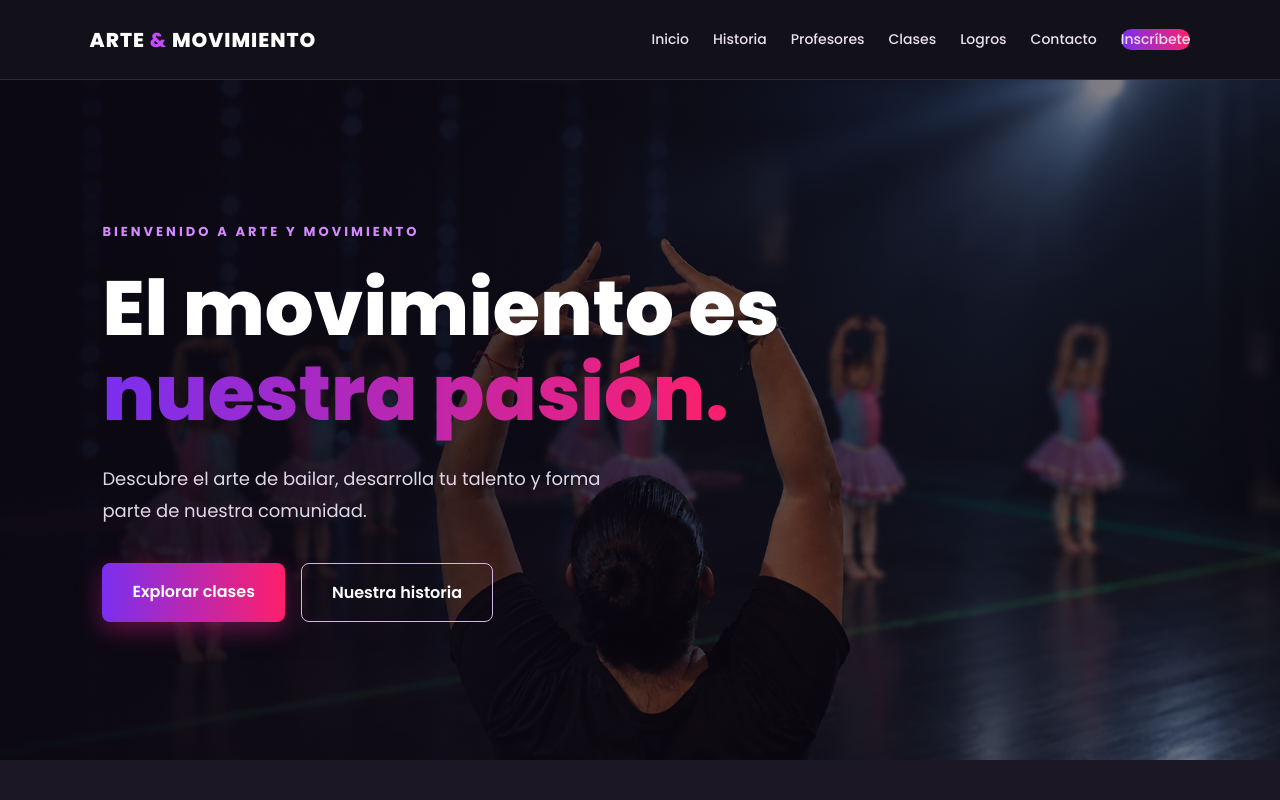
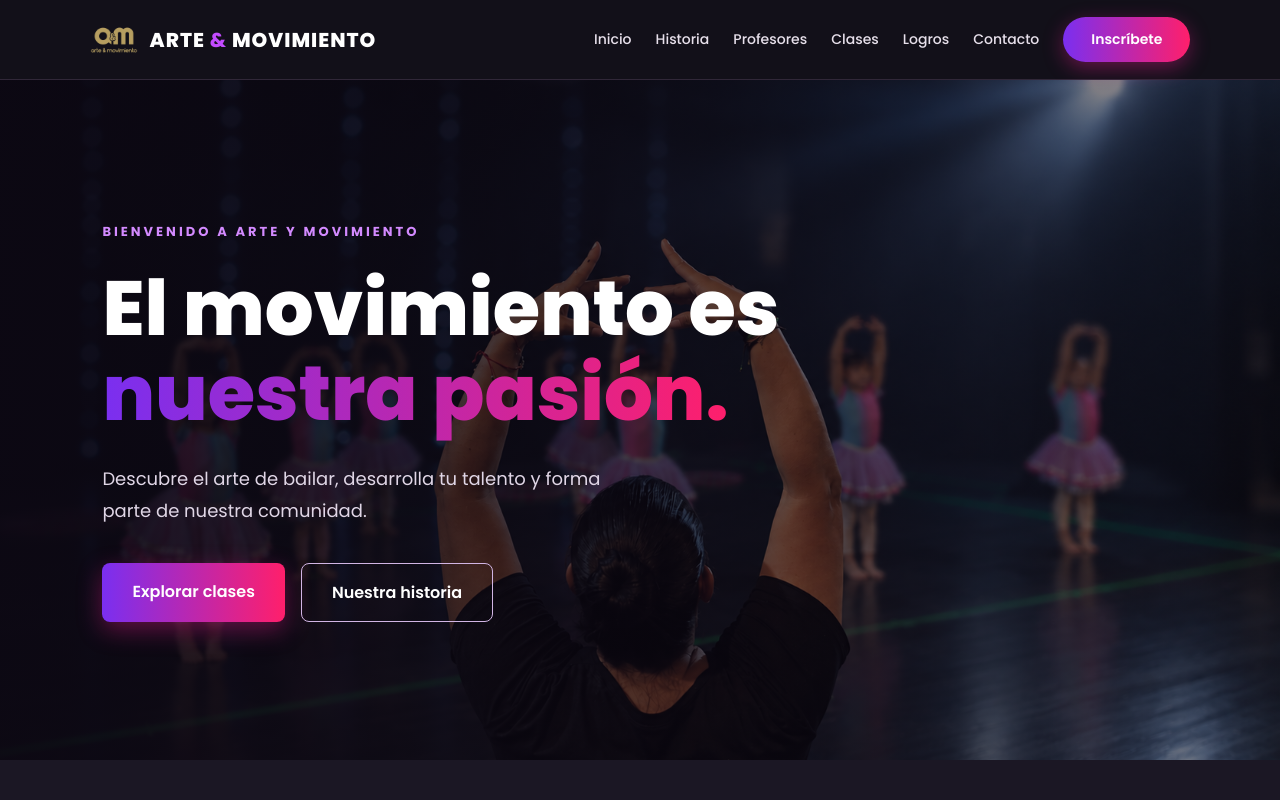
Before and after one commit to Juancaaa317/ProyectoWebA-M, a React (Vite) app: page / in a window 1280 px wide. Shown: the top 800 px of the page. Built offline with nearby package versions, Linux system fonts and the light colour scheme.

Commit message:
Correcion Iconos y menu desplegable

```diff
--- a/index.html
+++ b/index.html
@@ -6,7 +6,7 @@
 
     <!-- Aquí cambiamos el título y agregamos tu logo -->
     <title>Arte & Movimiento</title>
-    <link rel="icon" type="image/png" href="/Images/Logo1.png" />
+    <link rel="icon" type="image/png" href="/images/Logo1.png" />
 
     <meta name="description" content="Portal y sistema de gestión de la academia Arte y Movimiento">
     <link rel="preconnect" href="https://fonts.googleapis.com" />
--- a/src/components/About.jsx
+++ b/src/components/About.jsx
@@ -48,7 +48,7 @@ function Nosotros() {
   return (
     <section id="nosotros" className="nosotros">
       <div className="nosotros-imagen">
-        <img src="/Images/ImgPresentacion1.jpg" alt="Estudiantes de Arte y Movimiento bailando" />
+        <img src="/images/ImgPresentacion1.jpg" alt="Estudiantes de Arte y Movimiento bailando" />
       </div>
 
       <div className="nosotros-texto">
--- a/src/components/Navbar.jsx
+++ b/src/components/Navbar.jsx
@@ -10,8 +10,15 @@ function Navbar() {
   return (
     <header className="navbar">
       {/* 2. El logo ahora lleva al inicio (/) */}
-      <Link to="/" className="navbar-logo" onClick={closeMenu}>
-        ARTE <span>&</span> MOVIMIENTO
+     <Link to="/" className="navbar-logo" onClick={closeMenu}>
+    <img
+      src="/images/Logo1.png"
+      alt="Logo de Arte y Movimiento"
+      className="navbar-logo-img"
+    />
+   <span className="navbar-logo-text">
+    ARTE <span>&</span> MOVIMIENTO
+    </span>
       </Link>
 
       <button
--- a/src/pages/Historia.jsx
+++ b/src/pages/Historia.jsx
@@ -29,7 +29,7 @@ function Historia() {
                         </div>
 
                         <div className="historia-imagen">
-                            <img src="/Images/ImgPresentacion1.jpg" alt="Historia de Arte y Movimiento" />
+                            <img src="/images/ImgPresentacion1.jpg" alt="Historia de Arte y Movimiento" />
                         </div>
                     </section>
                 </main>
--- a/src/styles/hero.css
+++ b/src/styles/hero.css
@@ -13,7 +13,7 @@
       rgba(12, 8, 19, 0.95),
       rgba(12, 8, 19, 0.45)
     ),
-    url("/Images/ImgAnita1.png");
+    url("/images/ImgAnita1.png");
 
   background-size: cover;
   background-position: center;
--- a/src/styles/navbar.css
+++ b/src/styles/navbar.css
@@ -1,9 +1,8 @@
-
 .navbar {
   width: 100%;
   min-height: 80px;
   padding: 15px 7%;
-  background: #121019;
+  background: var(--bg);
   display: flex;
   align-items: center;
   justify-content: space-between;
@@ -14,15 +13,27 @@
 }
 
 .navbar-logo {
+  display: flex;
+  align-items: center;
+  gap: 12px;
   color: white;
+  text-decoration: none;
+}
+
+.navbar-logo-img {
+  height: 48px;
+  width: auto;
+  object-fit: contain;
+}
+
+.navbar-logo-text {
   font-size: 20px;
   font-weight: 800;
   letter-spacing: 1px;
-  text-decoration: none;
 }
 
-.navbar-logo span {
-  color: #c34bff;
+.navbar-logo-text span {
+  color: var(--accent);
 }
 
 .nav-links {
@@ -40,17 +51,24 @@
 }
 
 .nav-links a:hover {
-  color: #c34bff;
+  color: var(--accent);
 }
 
 .nav-links .nav-register {
   background: var(--gradient);
+  color: white;
+  padding: 12px 28px;
   border-radius: 999px;
+  font-weight: 600;
+  white-space: nowrap;
+  box-shadow: 0 6px 20px rgba(255, 31, 156, 0.35);
+  transition: transform 0.3s, filter 0.3s;
 }
 
 .nav-links .nav-register:hover {
-  background: #ad4af0;
   color: white;
+  transform: translateY(-2px);
+  filter: brightness(1.15);
 }
 
 .menu-toggle {
@@ -67,13 +85,21 @@
     display: block;
   }
 
+  .navbar-logo-text {
+    display: none;
+  }
+
+  .navbar-logo-img {
+    height: 48px;
+  }
+
   .nav-links {
     display: none;
     position: absolute;
     top: 100%;
     left: 0;
     width: 100%;
-    background: #121019;
+    background: var(--bg);
     padding: 24px;
     flex-direction: column;
     align-items: stretch;
@@ -86,4 +112,9 @@
   .nav-links a {
     padding: 10px;
   }
+
+  .nav-links .nav-register {
+    text-align: center;
+    margin-top: 8px;
+  }
 }
```
